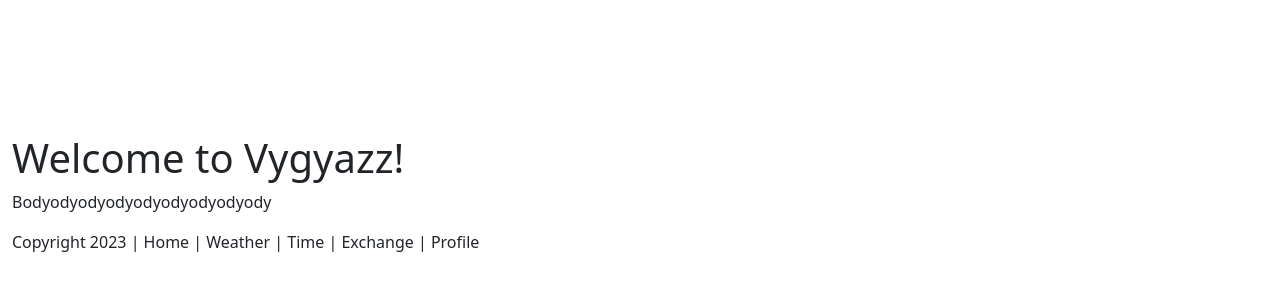
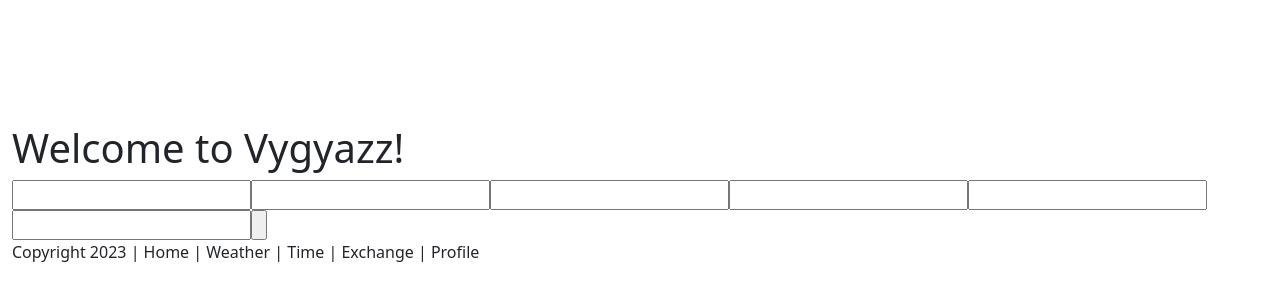
Before and after one commit to mikemccomb/vigyazz-frontend, a React (Vite) app: page / in a window 1280 px wide. Shown: the part 206-506 px from the top of the page. Built offline with nearby package versions, Linux system fonts and the light colour scheme.

Commit message:
Creates signup form skeleton

```diff
--- a/src/components/Content.jsx
+++ b/src/components/Content.jsx
@@ -1,7 +1,9 @@
+import { Signup } from "./Signup";
+
 export function Content() {
   return (
     <div>
-      <p>Bodyodyodyodyodyodyodyodyody</p>
+      <Signup />
     </div>
   );
 }
--- /dev/null
+++ b/src/components/Signup.jsx
@@ -0,0 +1,13 @@
+export function Signup() {
+  return (
+    <form>
+      <input type="text" name="first_name" id="first_name" />
+      <input type="text" name="last_name" id="last_name" />
+      <input type="email" name="email" id="email" />
+      <input type="password" name="password" id="password" />
+      <input type="password" name="password_confirmation" id="password_confirmation" />
+      <input type="text" name="home_currency" id="home_currency" />
+      <input type="submit" value="" />
+    </form>
+  );
+}
```
